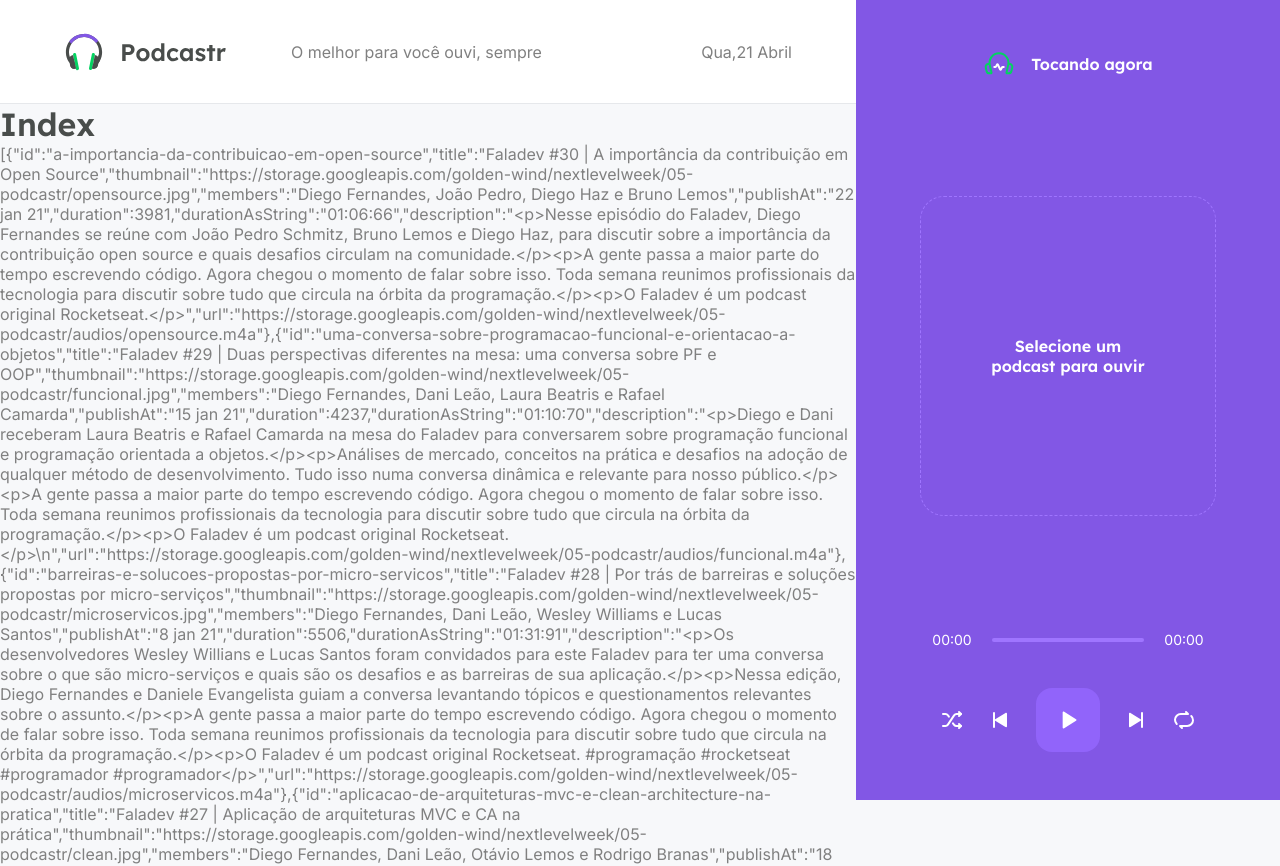
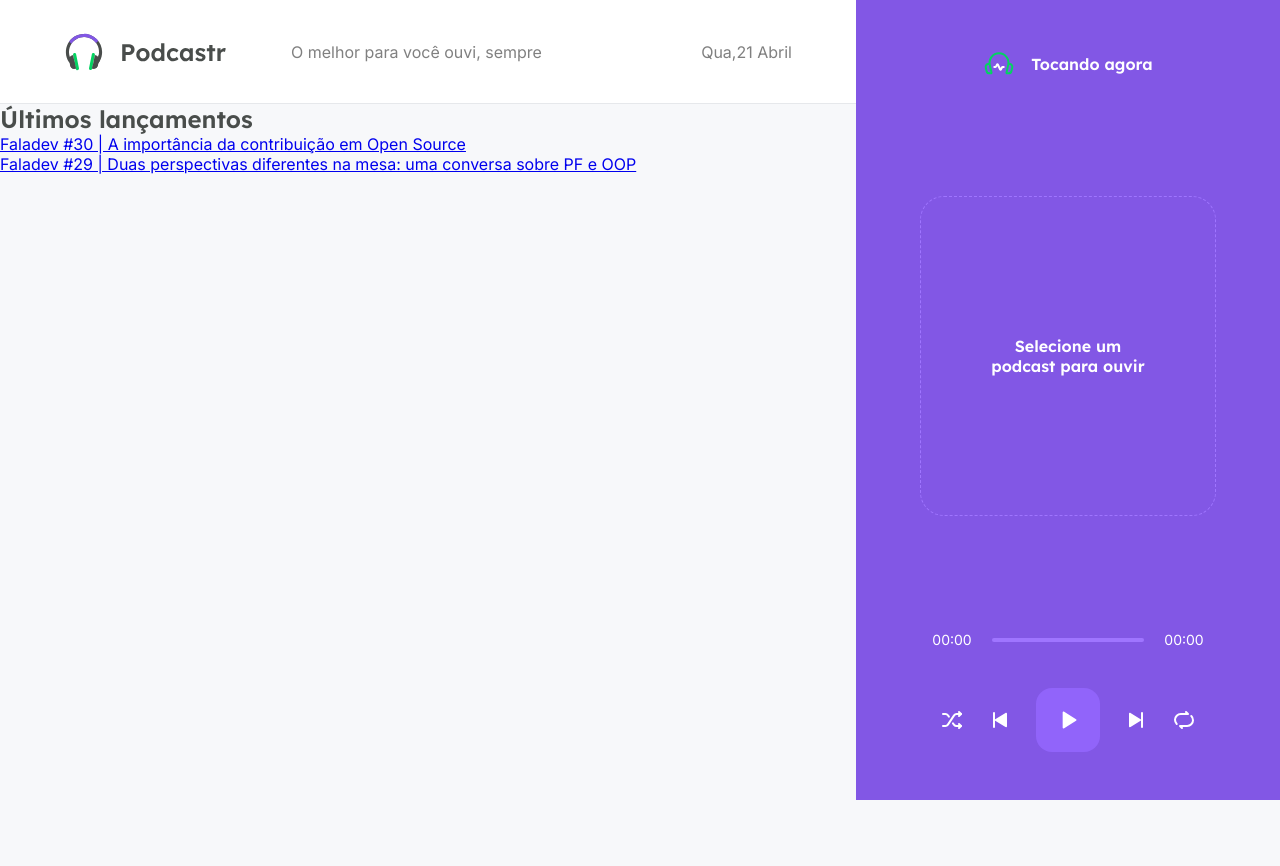
Before and after one commit to ricardo-cas/nlw_podcaster, a Next.js app: page / in a window 1280 px wide. Shown: the top 866 px of the page. After the commit the page ends 800 px from the top, so only its background shows below. Built offline with nearby package versions, Linux system fonts and the light colour scheme; data requests are answered from the project's data file.

Commit message:
update: exibindo os nomes dos episódios na tela

```diff
--- /dev/null
+++ b/src/pages/home.module.scss
@@ -0,0 +1,2 @@
+.homePage {
+}
--- a/src/pages/index.tsx
+++ b/src/pages/index.tsx
@@ -3,6 +3,8 @@ import { format, parseISO } from "date-fns";
 import ptBR from "date-fns/locale/pt-BR";
 import { api } from "../services/api";
 import { convertDurationToTimeString } from "../utils/convertDurationToTimeString";
+
+import styles from "./home.module.scss";
 
 type Episode = {
   id: string;
@@ -18,15 +20,29 @@ type Episode = {
 
 type HomeProps = {
   // quando declaramos um array, ele pode ser de vários tipos, neste caso estamos definindo que ele é do tipo Episodes.
-  episodes: Episode[];
+  latestEpisodes: Episode[];
+  allEpisodes: Episode[];
 };
 
-export default function Home(props: HomeProps) {
+export default function Home({ latestEpisodes, allEpisodes }: HomeProps) {
   return (
-    <>
-      <h1>Index</h1>
-      <p>{JSON.stringify(props.episodes)}</p>
-    </>
+    <div className={styles.homepage}>
+      <section className={styles.latestEpisodes}>
+        <h2>Últimos lançamentos</h2>
+        <ul>
+          {/* sempre que queremos retornar uma lista, ou percorrer alguma coisa, vamos utilizar o map, porque o map retornando algo. */}
+          {latestEpisodes.map((episode) => {
+            return (
+              // toda primeira propriedade do React precisa ser passado uma key para o primeiro objeto, onde ele identifica cada item com o único.
+              <li key={episode.id}>
+                <a href="#">{episode.title}</a>
+              </li>
+            );
+          })}
+        </ul>
+      </section>
+      <section className={styles.allEpisodes}></section>
+    </div>
   );
 }
 
@@ -59,9 +75,12 @@ export const getStaticProps: GetStaticProps = async () => {
     };
   });
 
+  const latestEpisodes = episodes.slice(0, 2);
+  const allEpisodes = episodes.slice(2, episodes.lenght);
   return {
     props: {
-      episodes,
+      latestEpisodes,
+      allEpisodes,
     },
     revalidate: 60 * 60 * 8, // define o intervalo em qua a aplicação fará uma nova chamada para a api e atualizará a pagina de 8 em 8 horas.
   };
```
